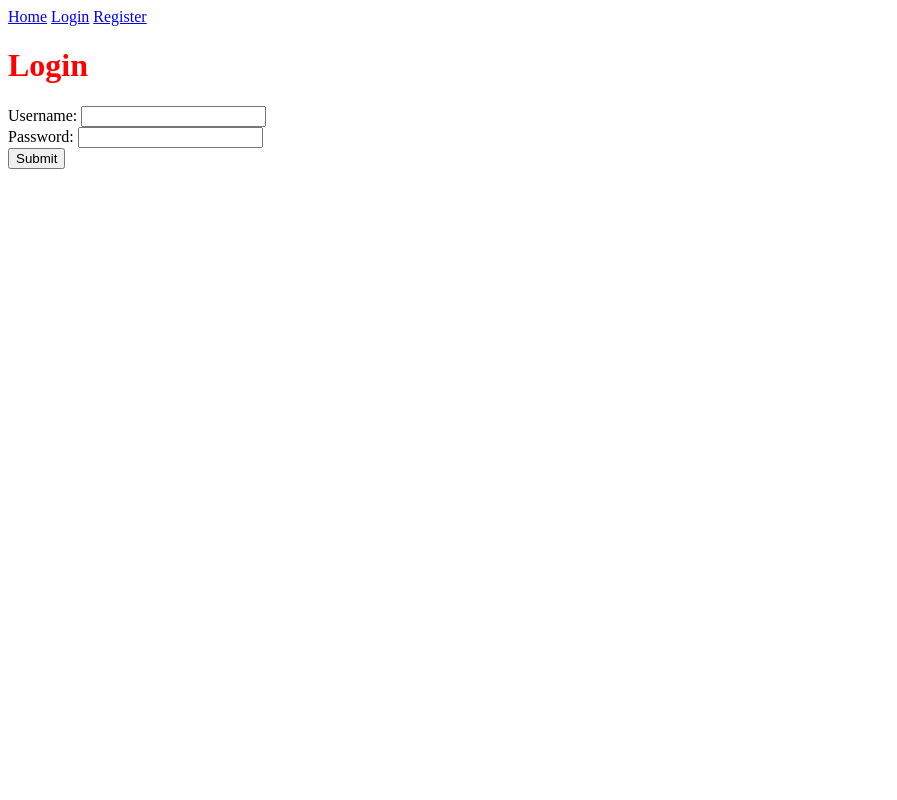
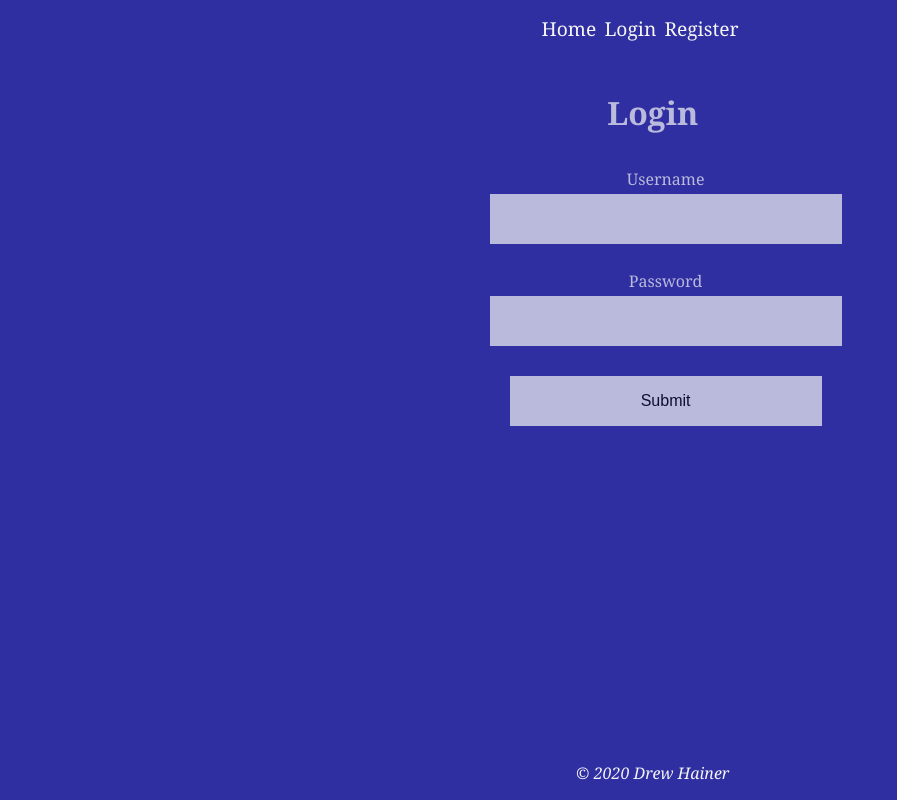
Before and after one commit to CodeConfidant/flask-auth, a Flask app: page /login in a window 1280 px wide. Shown: the whole page, without its empty margins (0-897 px from the left). Run offline with Flask 2, Linux system fonts and the light colour scheme.

Commit message:
Updated styles and cleaned things up a bit

```diff
--- a/app/db-model.py
+++ b/app/db-model.py
@@ -5,7 +5,7 @@ if (os.path.exists("app/users.db") == False):
     utils.create_database("app/users.db")
     user_db = db("app/users.db")
     user_db.create_table("users", Email="str", Username="str", Password="str")
-    user_db.insert_row("users", "master@test.com", "master", "master")
+    user_db.insert_row("users", "master@test.com", "master123", "master123")
 
 elif (os.path.exists("app/users.db") == True):
     user_db = db("app/users.db")
--- a/app/static/styles/flask-auth.css
+++ b/app/static/styles/flask-auth.css
@@ -1,3 +1,88 @@
-h1 {
-    color: red;
+body {
+    overflow-x: auto;
+    overflow-y: auto;
+    width: 100%;
+    height: 100%;
+    margin: 0%;
+    padding: 0%;
+    font-family: Georgia, 'Times New Roman', Times, serif;
+    background-color: #2F2FA2;
 }
+
+header, footer {
+    padding: 1%;
+    margin: auto;
+    display: block;
+    text-align: center;
+}
+
+h1, h2, h3, p, label {
+    color: whitesmoke;
+}
+
+form {
+    width: 100%;
+    height: auto;
+    padding: 1%;
+    margin: 0%;
+    display: flex;
+    flex-direction: column;
+    align-items: center;
+}
+
+a {
+    text-decoration: none;
+    color: whitesmoke;
+    padding: 2px;
+    display: inline-block;
+    border: hidden;
+    border-radius: 15px;
+    font-style: normal;
+    font-weight: lighter;
+    font-size: 1.2rem;
+}
+
+input {
+    width: 25%;
+    display: block;
+    background-color: whitesmoke;
+    padding: 1rem;
+    border: 4px solid #2F2FA2;
+    border-radius: 2px;
+    font-style: normal;
+    font-weight: lighter;
+    font-size: 1rem;
+}
+
+a:hover {
+    color: dodgerblue;
+}
+
+input:hover {
+    color: dodgerblue;
+}
+
+.copy-heading {
+    font-style: italic;
+    font-weight: lighter;
+    font-size: 1rem;
+    position: absolute;
+    left: 45%;
+    bottom: 0%;
+}
+
+.box {
+    opacity: 70%;
+    padding: 1%;
+    height: auto;
+    margin: 0%;
+    display: inline-block;
+    text-align: center;
+    border-top: transparent;
+    border-left: transparent;
+    border-right: transparent;
+    border-bottom: transparent;
+    border-radius: 15px;
+    border-width: thin;
+    width: 100%;
+}
--- a/app/templates/base.html
+++ b/app/templates/base.html
@@ -11,14 +11,19 @@
         <meta name="description" content="A simple boilerplate using flask and SQLite"/>
         <meta name="keywords" content="flask-auth, flask, auth, authentication, boilerplate, codeconfidant, code, confidant"/>
         <link title="flask-auth Styles" rel="stylesheet" type="text/css" href="{{ url_for('static', filename='styles/flask-auth.css') }}"/>
-        <link rel="shortcut icon" type="image/x-icon" href=""/>
+        <!-- <link rel="shortcut icon" type="image/x-icon" href="{{ url_for('static', filename='img/favicon.ico') }}"/> -->
     </head>
     <body>
-        <nav>
-            <a href="{{ url_for('index') }}">Home</a>
-            <a href="{{ url_for('login') }}">Login</a>
-            <a href="{{ url_for('register') }}">Register</a>
-        </nav>
+        <header>
+            <nav>
+                <a href="{{ url_for('index') }}">Home</a>
+                <a href="{{ url_for('login') }}">Login</a>
+                <a href="{{ url_for('register') }}">Register</a>
+            </nav>
+        </header>
         {% block content %}{% endblock %}
+        <footer>
+            <h3 class="copy-heading">&copy; 2020 Drew Hainer</h2>
+        </footer>
     </body>
 </html>
--- a/app/templates/index.html
+++ b/app/templates/index.html
@@ -1,5 +1,7 @@
 {% extends "base.html" %}
 
 {% block content %}
-    <h1>Flask Auth</h1>
+    <div class="box">
+        <h1>Flask Auth</h1>
+    </div>
 {% endblock %}
--- a/app/templates/login.html
+++ b/app/templates/login.html
@@ -1,13 +1,15 @@
 {% extends "base.html" %}
 
 {% block content %}
+    <div class="box">
         <h1>Login</h1>
         <form action="{{ url_for('loginuser') }}" method="POST" accept-charset="UTF-8" autocomplete="off" autofocus="off" enctype="multipart/form-data">
-        <label for="username">Username:</label>
+            <label for="username">Username</label>
             <input type="text" id="username" name="username" minlength="8" maxlength="30" required/></br>
-        <label for="password">Password:</label>
+            <label for="password">Password</label>
             <input type="password" id="password" name="password" minlength="8" maxlength="30" required/></br>
             <input type="submit" value="Submit"/>
         </form>
         <p>{{ message }}</p>
+    </div>
 {% endblock %}
```
Also changed, not shown: app/templates/account.html (+7 -8 lines), app/templates/register.html (+5 -3 lines), app/users.db. Lines whose indentation alone changed are shown as unchanged.
